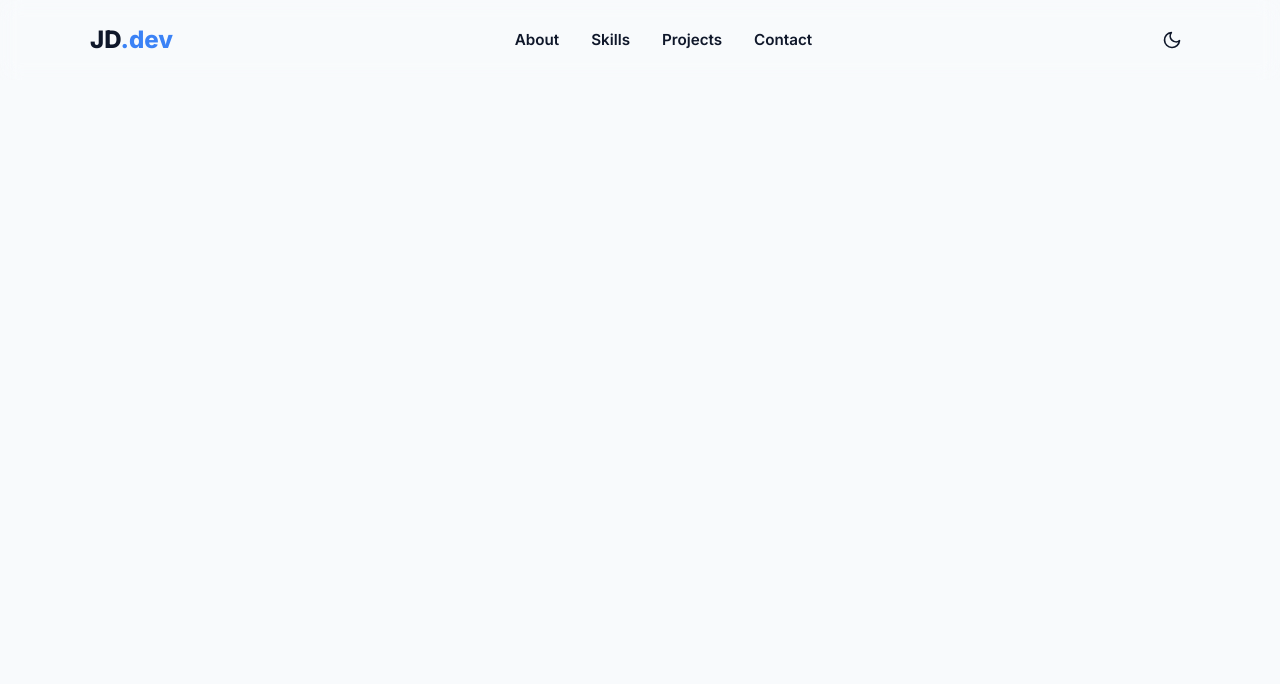
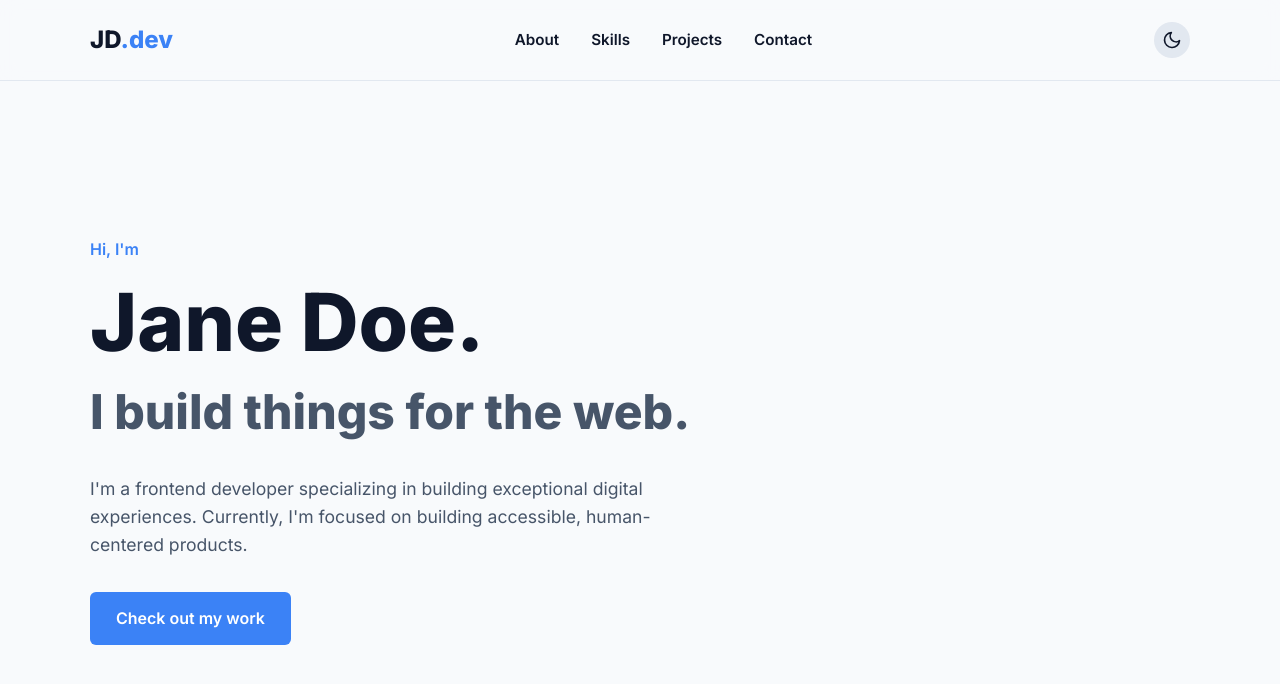
Before and after one commit to janith230528/Datheon_Full_Stack_Web_Development_Internship, a plain HTML site: page Task_1_Portfolio/index.html in a window 1280 px wide. Drawn offline with Linux system fonts and the light colour scheme.

Commit message:
completed hero section

```diff
--- a/Task_1_Portfolio/index.html
+++ b/Task_1_Portfolio/index.html
@@ -36,6 +36,19 @@
         </nav>
     </header>
 
+    <main>
+        <!-- HERO SECTION -->
+        <section id="hero" class="container">
+            <div class="hero-content">
+                <p class="greeting">Hi, I'm</p>
+                <h1>Jane Doe.</h1>
+                <h2>I build things for the web.</h2>
+                <p class="hero-desc">I'm a frontend developer specializing in building exceptional digital experiences. Currently, I'm focused on building accessible, human-centered products.</p>
+                <a href="#projects" class="btn primary-btn">Check out my work</a>
+            </div>
+        </section>
+    </main>
+
     <script src="script.js"></script>
 </body>
 </html>
--- a/Task_1_Portfolio/style.css
+++ b/Task_1_Portfolio/style.css
@@ -4,6 +4,10 @@
     --bg-main: #f8fafc;
     --text-main: #0f172a;
     --primary: #3b82f6;
+    --primary-hover: #2563eb;
+    --nav-bg: rgba(248, 250, 252, 0.85);
+    --border: #e2e8f0;
+    --text-muted: #475569;
 }
 
 [data-theme="dark"] {
@@ -11,6 +15,10 @@
     --bg-main: #0f172a;
     --text-main: #f8fafc;
     --primary: #60a5fa;
+    --primary-hover: #3b82f6;
+    --nav-bg: rgba(15, 23, 42, 0.85);
+    --border: #334155;
+    --text-muted: #94a3b8;
 }
 
 /* --- RESET & BASE --- */
@@ -38,10 +46,42 @@ body {
     margin: 0 auto;
 }
 
-.nav-links {
-    display: flex;
-    list-style: none;
-    gap: 2rem;
+.section {
+    padding: 6rem 0;
+}
+
+/* --- BUTTONS --- */
+.btn {
+    display: inline-block;
+    padding: 0.75rem 1.5rem;
+    border-radius: 6px;
+    font-weight: 600;
+    text-decoration: none;
+    cursor: pointer;
+    transition: all 0.2s ease;
+    border: 2px solid transparent;
+    font-size: 1rem;
+}
+
+.primary-btn {
+    background-color: var(--primary);
+    color: #ffffff;
+}
+
+.primary-btn:hover {
+    background-color: var(--primary-hover);
+    transform: translateY(-2px);
+}
+
+.outline-btn {
+    background-color: transparent;
+    border-color: var(--primary);
+    color: var(--primary);
+}
+
+.outline-btn:hover {
+    background-color: var(--primary);
+    color: #ffffff;
 }
 
 /* --- HEADER & NAVIGATION --- */
@@ -123,3 +163,35 @@ nav {
     background-color: var(--text-main);
     transition: 0.3s;
 }
+
+/* --- HERO SECTION --- */
+#hero {
+    min-height: calc(100vh - 80px);
+    display: flex;
+    align-items: center;
+}
+
+.greeting {
+    color: var(--primary);
+    font-weight: 600;
+    margin-bottom: 1rem;
+}
+
+#hero h1 {
+    font-size: clamp(3rem, 8vw, 5rem);
+    line-height: 1.1;
+    margin-bottom: 0.5rem;
+}
+
+#hero h2 {
+    font-size: clamp(2rem, 5vw, 3rem);
+    color: var(--text-muted);
+    margin-bottom: 1.5rem;
+}
+
+.hero-desc {
+    max-width: 600px;
+    color: var(--text-muted);
+    font-size: 1.1rem;
+    margin-bottom: 2rem;
+}
```
